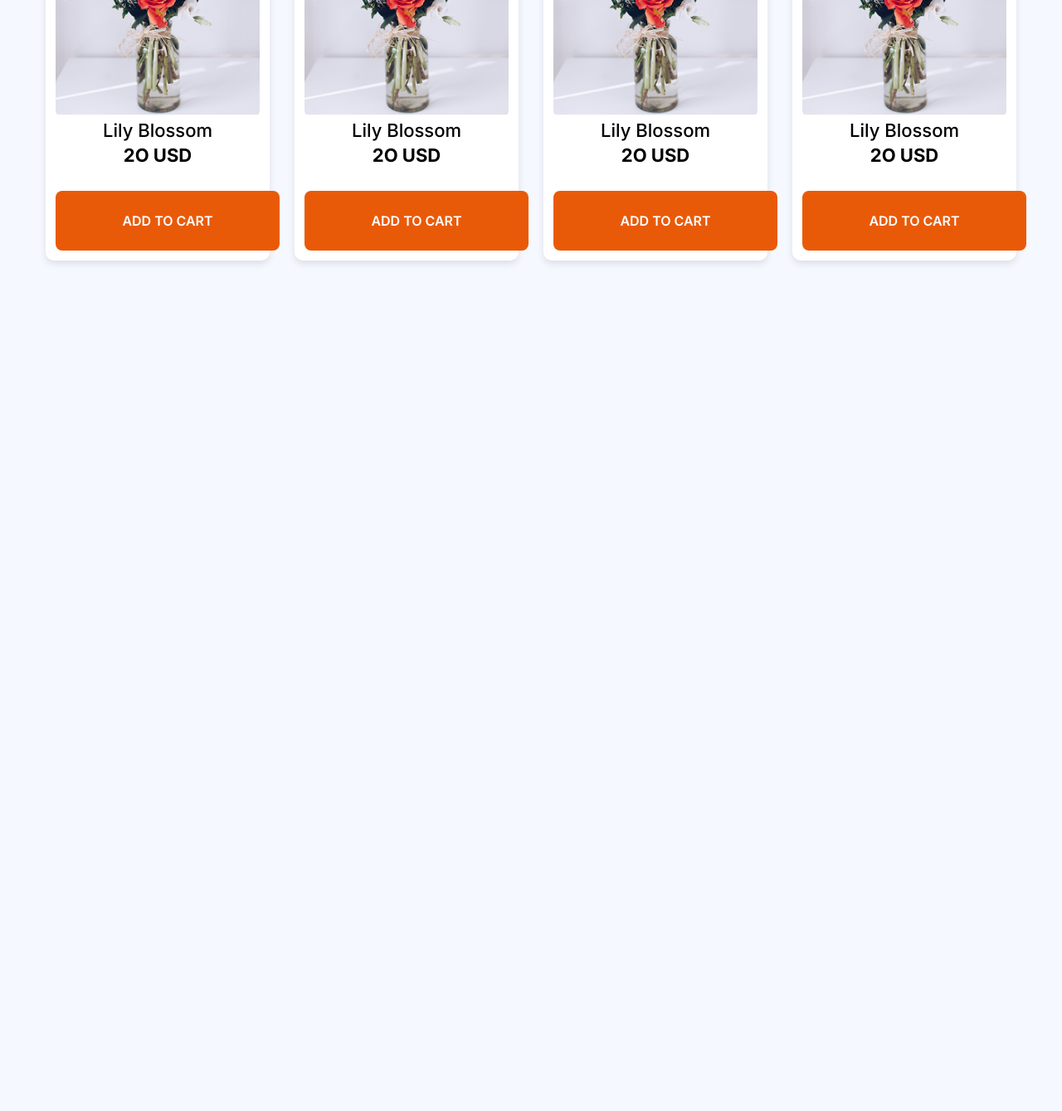
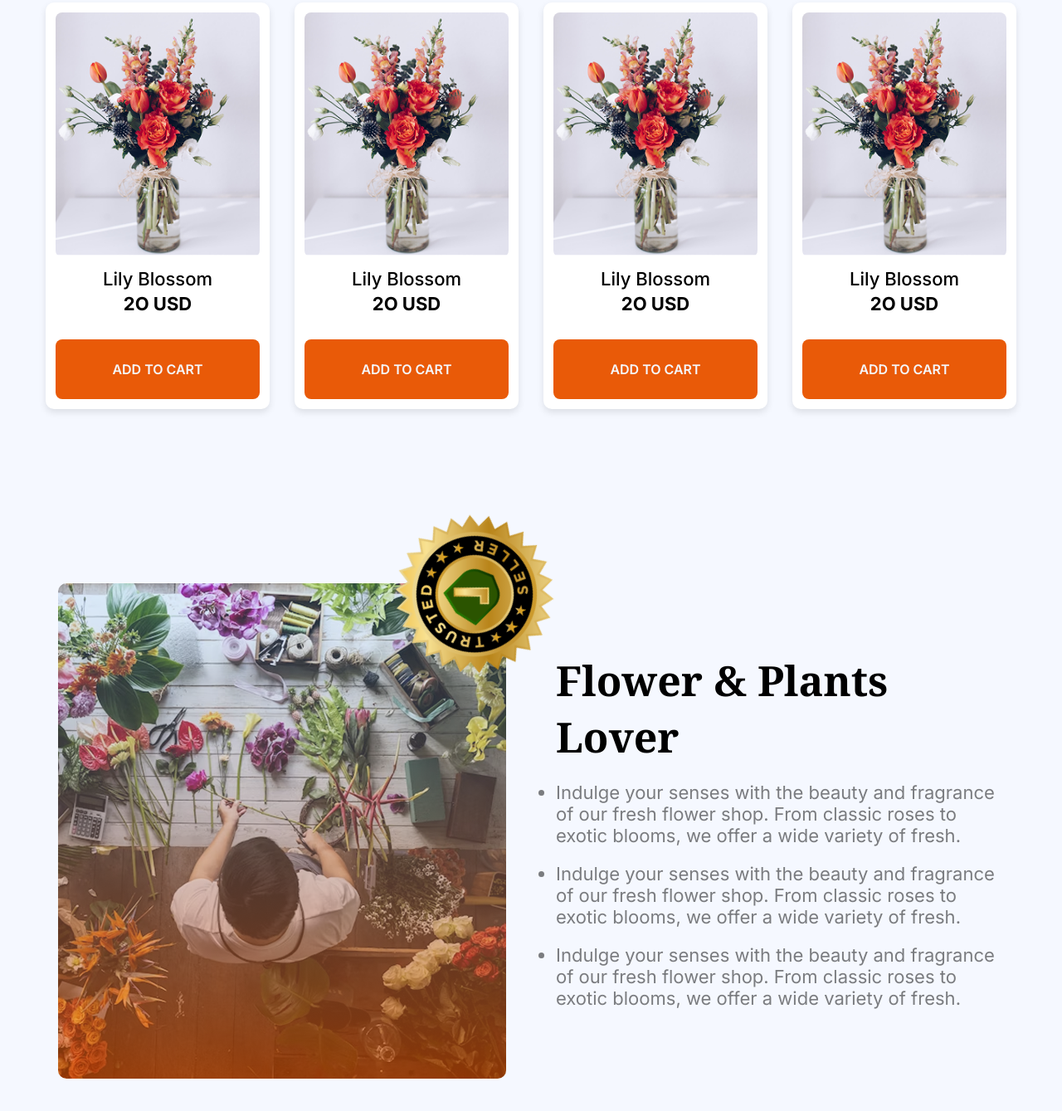
Before and after one commit to tawhid95/Assignment-2, a plain HTML site: page index.html in a window 1280 px wide. Shown: the part 1397-2736 px from the top of the page at 83% size. Before the commit the page ends 1831 px from the top, so only its background shows below. Drawn offline with Linux system fonts and the light colour scheme.

Commit message:
Add  About section

```diff
--- a/index.html
+++ b/index.html
@@ -166,6 +166,34 @@
           </div>
         </div>
       </section>
+      <section class="about-us">
+        <div class="about__container">
+          <div class="about__img">
+            <img class="trusted-badge" src="assets/trusted-badge.png" alt="trusted-badge" />
+            <img class="flower__store" src="assets/flower-store.png" alt="flower-store" />
+          </div>
+          <div class="about__content">
+            <h2 class="section__title">Flower & Plants Lover</h2>
+            <ul class="about__description">
+              <li>
+                Indulge your senses with the beauty and fragrance of our fresh
+                flower shop. From classic roses to exotic blooms, we offer a
+                wide variety of fresh.
+              </li>
+              <li>
+                Indulge your senses with the beauty and fragrance of our fresh
+                flower shop. From classic roses to exotic blooms, we offer a
+                wide variety of fresh.
+              </li>
+              <li>
+                Indulge your senses with the beauty and fragrance of our fresh
+                flower shop. From classic roses to exotic blooms, we offer a
+                wide variety of fresh.
+              </li>
+            </ul>
+          </div>
+        </div>
+      </section>
     </main>
   </body>
 </html>
--- a/styls.css
+++ b/styls.css
@@ -110,7 +110,7 @@ header {
 
 /*-------------------------------------hero-section--------*/
 
-section {
+.hero-section {
   max-width: 1140px;
   margin: 120px auto;
 }
@@ -119,7 +119,7 @@ section {
   display: flex;
   justify-content: space-between;
   align-items: end;
-  border-radius: 25px;
+  border-radius: 10px;
   overflow: hidden;
 }
 
@@ -150,7 +150,7 @@ section {
 }
 
 /*--------------------------------------Our plants------*/
-.hero-section {
+.our-plants {
   max-width: 1140px;
   margin: 0 auto;
 }
@@ -164,6 +164,12 @@ section {
 
 .our-plants__content {
   text-align: center;
+}
+
+.section__title {
+  font-size: var(--bigger-font-size);
+  font-weight: var(--bold-font-weight);
+  font-family: "Noto Serif", serif;
 }
 
 .our-plants__carts {
@@ -187,6 +193,7 @@ section {
 
 .our-plants__img img {
   border-radius: 8px;
+  margin-bottom: 10px;
 }
 
 .flower__name {
@@ -202,10 +209,79 @@ section {
 }
 
 .cart__button {
+  cursor: pointer;
+  display: inline-block;
   background-color: var(--primary-color);
-  color: #ffffff;
+  color: var(--bg-color-1);
   font-weight: var(--semibold-font-weight);
   padding: 26px 50px;
-  width: 270px;
+  width: 100%;
   border-radius: 8px;
 }
+
+/*-----------------------about us-----------------*/
+
+.about-us {
+  max-width: 1140px;
+  margin: 210px auto 133px;
+}
+
+.about__container {
+  display: flex;
+  justify-content: space-between;
+  align-items: center;
+
+}
+
+.about__img {
+  width: 540px;
+  position: relative;
+}
+
+.flower__store {
+  border-radius: 10px;
+}
+
+.trusted-badge {
+  position: absolute;
+  width: 266px;
+  height: 266px;
+  top: -120px;
+  right: -95px;
+  z-index: 2;
+  animation: rotate 8s linear infinite;
+}
+
+@keyframes rotate {
+  from {
+    transform: rotate(0deg);
+  }
+  to {
+    transform: rotate(360deg);
+  }
+}
+
+
+.about__content {
+  width: 540px;
+}
+
+.about__content > h2 {
+  margin-bottom: 20px;
+}
+
+.about__description {
+  font-size: var(--big-font-size);
+  color: var(--description-color);
+}
+
+.about__content ul {
+  list-style: disc;
+
+}
+
+.about__description li:nth-child(2) {
+  margin-block: 20px;
+}
+
+/*---------------------------- offer section--------*/
```
